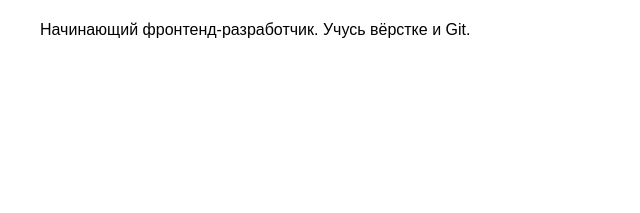
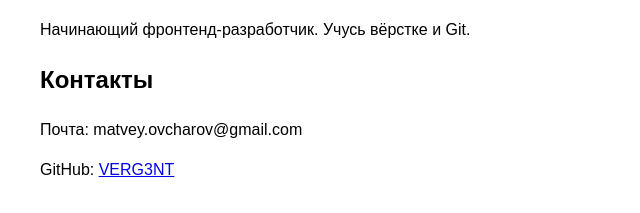
Before and after one commit to VERG3NT/dev-card, a plain HTML site: page index.html in a window 1280 px wide. Shown: the part 91-304 px from the top of the page, without its empty margins (0-640 px from the left). Drawn offline with Linux system fonts and the light colour scheme.

Commit message:
feat: добавить блок контактов

```diff
--- a/index.html
+++ b/index.html
@@ -9,5 +9,9 @@
 <body>
   <h1>Матвей Овчаров</h1>
   <p>Начинающий фронтенд-разработчик. Учусь вёрстке и Git.</p>
+
+  <h2>Контакты</h2>
+  <p>Почта: matvey.ovcharov@gmail.com</p>
+  <p>GitHub: <a href="https://github.com/VERG3NT">VERG3NT</a></p>
 </body>
 </html>
```
